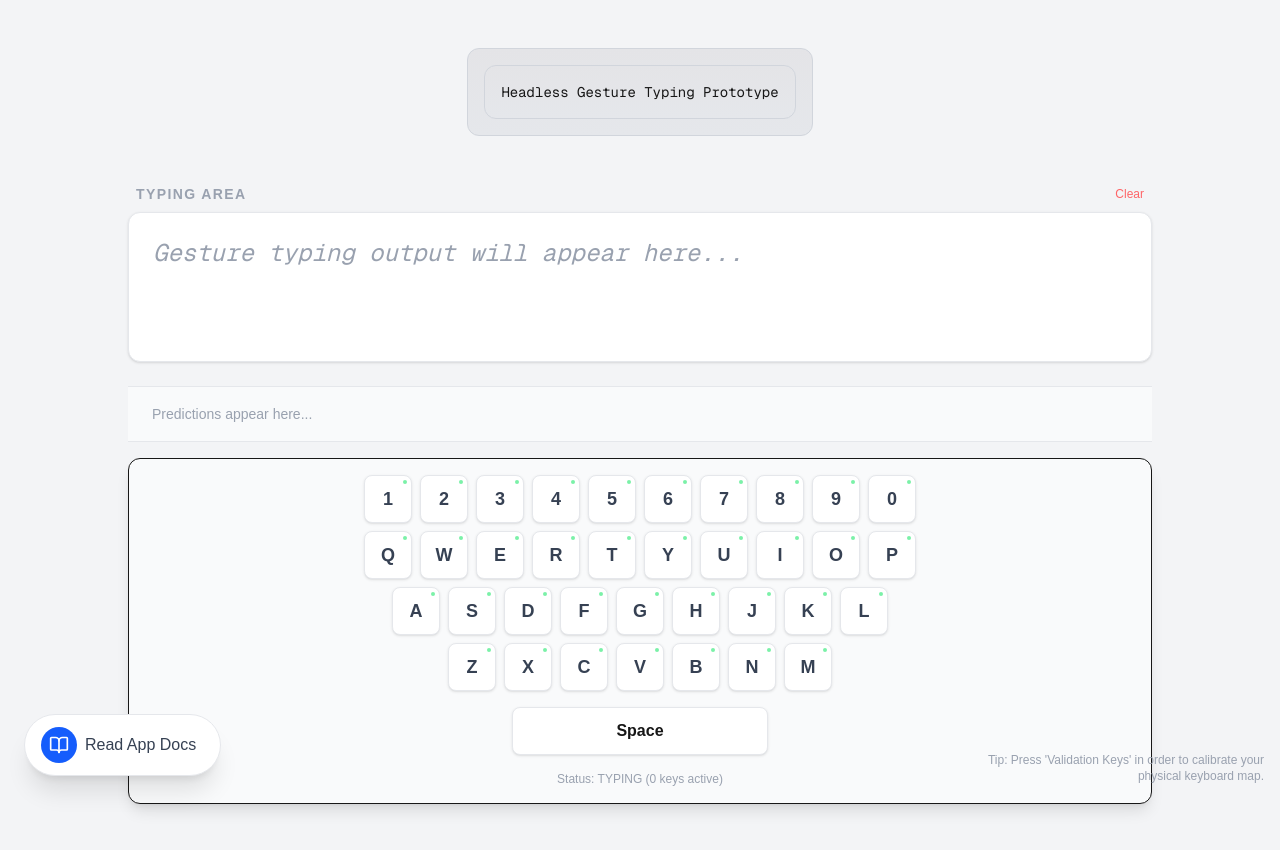
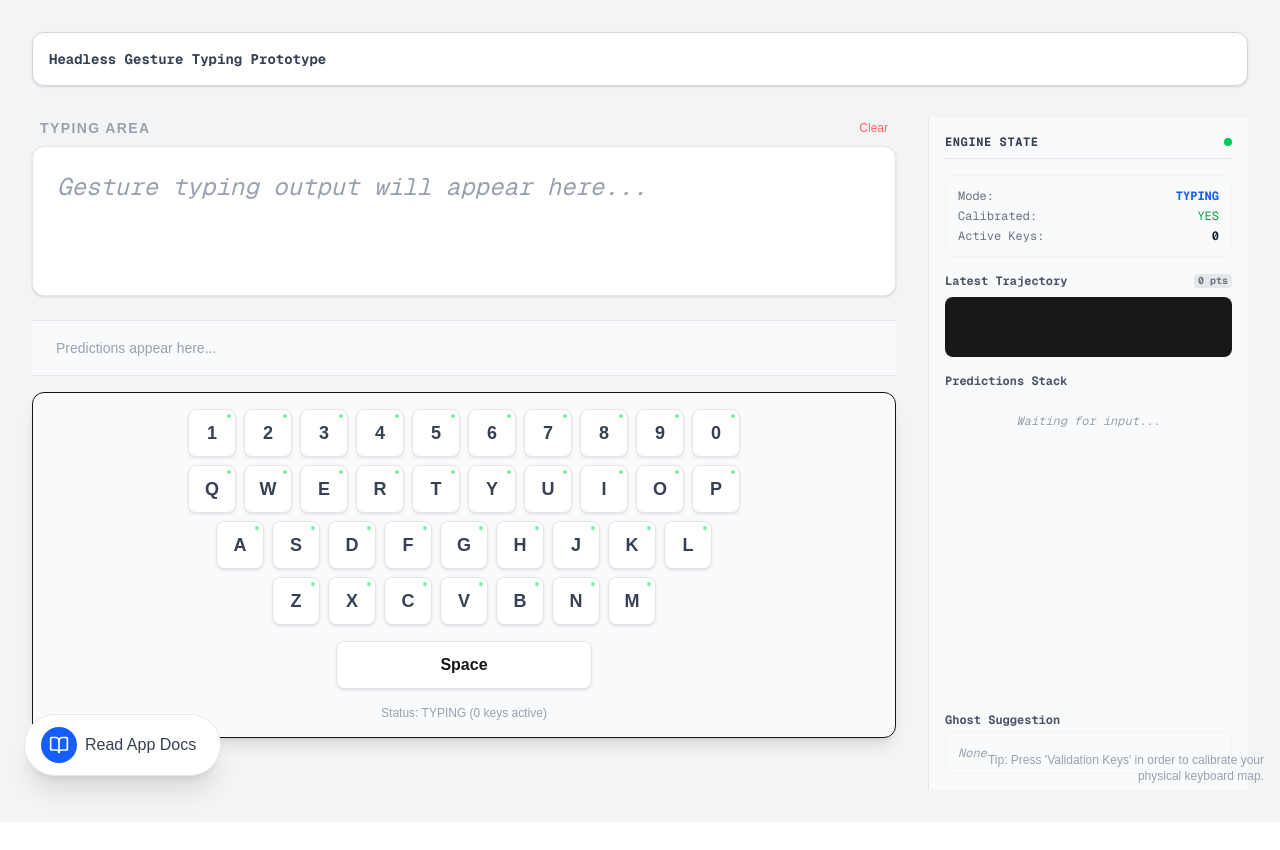
Before and after one commit to ElkanHub/Gesture-Typing-Google-Hackathon, a Next.js app: page / in a window 1280 px wide. After the commit the page ends 822 px from the top, so only its background shows below. Built offline with nearby package versions, Linux system fonts and the light colour scheme.

Commit message:
added system analytics

```diff
--- a/app/page.tsx
+++ b/app/page.tsx
@@ -3,6 +3,7 @@ import { PredictionBar } from "@/components/ui/prediction-bar";
 import { Keyboard } from "@/components/ui/keyboard";
 import { GestureProvider } from "@/components/gesture-context";
 import { AppDocModal } from "@/components/app-doc-modal";
+import { InsightPanel } from "@/components/ui/insight-panel";
 import fs from 'fs';
 import path from 'path';
 
@@ -20,25 +21,37 @@ export default async function Home() {
   const docContent = await getDocContent();
 
   return (
-    <main className="flex min-h-screen flex-col items-center justify-between p-12 bg-gray-100">
+    <main className="flex min-h-screen flex-col items-center p-8 bg-gray-100">
 
       {/* App Documentation Viewer */}
       <AppDocModal content={docContent} />
 
       <GestureProvider>
-        <div className="z-10 max-w-5xl w-full items-center justify-between font-mono text-sm lg:flex border-b border-gray-300 bg-gradient-to-b from-zinc-200 pb-6 pt-8 backdrop-blur-2xl dark:border-neutral-800 dark:bg-zinc-800/30 dark:from-inherit lg:static lg:w-auto  lg:rounded-xl lg:border lg:bg-gray-200 lg:p-4 lg:dark:bg-zinc-800/30">
-          <p className="fixed left-0 top-0 flex w-full justify-center border-b border-gray-300 bg-gradient-to-b from-zinc-200 pb-6 pt-8 backdrop-blur-2xl dark:border-neutral-800 dark:bg-zinc-800/30 dark:from-inherit lg:static lg:w-auto  lg:rounded-xl lg:border lg:bg-gray-200 lg:p-4 lg:dark:bg-zinc-800/30">
+        {/* Header */}
+        <div className="z-10 w-full max-w-7xl items-center justify-between font-mono text-sm lg:flex border-b border-gray-300 bg-white pb-6 pt-8 backdrop-blur-2xl lg:static lg:rounded-xl lg:border lg:bg-white lg:p-4 shadow-sm mb-8">
+          <p className="flex w-full justify-center lg:justify-start font-bold text-gray-700">
             Headless Gesture Typing Prototype
           </p>
         </div>
 
-        <div className="w-full max-w-5xl mt-12 flex flex-col gap-6">
-          <TypingArea />
+        <div className="flex flex-col lg:flex-row gap-8 w-full max-w-7xl">
 
-          <div className="flex flex-col gap-4">
-            <PredictionBar />
-            <Keyboard />
+          {/* Left Column: Typing Interface */}
+          <div className="flex-grow flex flex-col gap-6">
+            <TypingArea />
+            <div className="flex flex-col gap-4">
+              <PredictionBar />
+              <Keyboard />
+            </div>
           </div>
+
+          {/* Right Column: Insight Panel */}
+          <div className="hidden lg:block shrink-0">
+            <div className="sticky top-8">
+              <InsightPanel />
+            </div>
+          </div>
+
         </div>
       </GestureProvider>
 
--- a/components/gesture-context.tsx
+++ b/components/gesture-context.tsx
@@ -31,6 +31,13 @@ export interface GestureContextType {
     // Actions
     selectPrediction: (word: string) => void;
     clearText: () => void;
+
+    // Debugging
+    debugState: {
+        lastSequence: string | null;
+        anchors: string[];
+        rawPath: Point[];
+    };
 }
 
 const GestureContext = createContext<GestureContextType | undefined>(undefined);
@@ -64,6 +71,9 @@ export const GestureProvider = ({ children }: { children: ReactNode }) => {
     // Ghost Path State (NEW)
     const [ghostWord, setGhostWord] = useState<string | null>(null);
     const [ghostTrajectory, setGhostTrajectory] = useState<Point[]>([]);
+
+    // Debug State
+    const [debugAnchors, setDebugAnchors] = useState<string[]>([]);
 
     // Ref for trajectory to avoid closure staleness in timeout
     const trajectoryRef = useRef<Point[]>([]);
@@ -223,6 +233,8 @@ export const GestureProvider = ({ children }: { children: ReactNode }) => {
 
         console.log("Processing Gesture:", sequence);
         console.log("Anchors Identified:", anchors);
+
+        setDebugAnchors(anchors);
 
         const localMatch = PatternStore.getMatch(sequence);
         if (localMatch) {
@@ -424,7 +436,12 @@ export const GestureProvider = ({ children }: { children: ReactNode }) => {
             ghostWord,
             ghostTrajectory,
             selectPrediction,
-            clearText
+            clearText,
+            debugState: {
+                lastSequence: lastGestureSequence || (trajectory.length > 0 ? "..." : null),
+                anchors: debugAnchors,
+                rawPath: trajectory
+            }
         }}>
             {children}
         </GestureContext.Provider>
--- /dev/null
+++ b/components/ui/insight-panel.tsx
@@ -0,0 +1,112 @@
+"use client";
+
+import { useGesture } from "@/components/gesture-context";
+import { motion, AnimatePresence } from 'framer-motion';
+
+export function InsightPanel() {
+    const {
+        mode,
+        isCalibrated,
+        activeKeys,
+        predictions,
+        ghostWord,
+        committedText,
+        debugState
+    } = useGesture();
+
+    const { lastSequence, anchors, rawPath } = debugState;
+
+    return (
+        <div className="w-80 flex flex-col gap-4 p-4 border-l border-gray-200 bg-white/50 backdrop-blur-sm h-[calc(100vh-8rem)] overflow-y-auto font-mono text-xs">
+            <div className="flex items-center justify-between pb-2 border-b border-gray-200">
+                <h2 className="font-bold text-gray-700 uppercase tracking-wider">Engine State</h2>
+                <div className={`w-2 h-2 rounded-full ${mode === 'TYPING' ? 'bg-green-500 animate-pulse' : 'bg-yellow-500'}`} />
+            </div>
+
+            {/* STATUS CARD */}
+            <div className="bg-gray-50 p-3 rounded-lg border border-gray-100 flex flex-col gap-1">
+                <div className="flex justify-between">
+                    <span className="text-gray-500">Mode:</span>
+                    <span className="font-bold text-blue-600">{mode}</span>
+                </div>
+                <div className="flex justify-between">
+                    <span className="text-gray-500">Calibrated:</span>
+                    <span className={isCalibrated ? "text-green-600" : "text-yellow-600"}>
+                        {isCalibrated ? "YES" : "NO"}
+                    </span>
+                </div>
+                <div className="flex justify-between">
+                    <span className="text-gray-500">Active Keys:</span>
+                    <span className="font-bold text-gray-800">{activeKeys.size}</span>
+                </div>
+            </div>
+
+            {/* LIVE TRAJECTORY */}
+            <div className="flex flex-col gap-2">
+                <h3 className="font-bold text-gray-600 flex justify-between items-center">
+                    Latest Trajectory
+                    <span className="text-[10px] bg-gray-200 px-1 rounded text-gray-500">
+                        {rawPath.length} pts
+                    </span>
+                </h3>
+                <div className="bg-zinc-900 text-green-400 p-3 rounded-lg font-mono text-[10px] overflow-hidden min-h-[60px] flex flex-col justify-end">
+                    {activeKeys.size > 0 && (
+                        <div className="animate-pulse">Recording...</div>
+                    )}
+                    {lastSequence && (
+                        <div className="break-all">
+                            <span className="text-gray-500">raw: </span>
+                            {lastSequence}
+                        </div>
+                    )}
+                    {anchors.length > 0 && (
+                        <div>
+                            <span className="text-gray-500">anchors: </span>
+                            <span className="text-yellow-400">{anchors.join('-')}</span>
+                        </div>
+                    )}
+                </div>
+            </div>
+
+            {/* PREDICTIONS */}
+            <div className="flex flex-col gap-2 flex-grow">
+                <h3 className="font-bold text-gray-600">Predictions Stack</h3>
+                <div className="flex flex-col gap-1">
+                    <AnimatePresence mode='popLayout'>
+                        {predictions.map((word, i) => (
+                            <motion.div
+                                key={word + i}
+                                initial={{ opacity: 0, x: -10 }}
+                                animate={{ opacity: 1, x: 0 }}
+                                exit={{ opacity: 0 }}
+                                className={`p-2 rounded border flex justify-between items-center ${i === 0 ? 'bg-blue-50 border-blue-200 text-blue-900 font-bold' : 'bg-white border-gray-100 text-gray-600'}`}
+                            >
+                                <span>{word}</span>
+                                <span className="text-[10px] opacity-50">#{i + 1}</span>
+                            </motion.div>
+                        ))}
+                    </AnimatePresence>
+                    {predictions.length === 0 && (
+                        <div className="text-gray-400 italic text-center py-4">Waiting for input...</div>
+                    )}
+                </div>
+            </div>
+
+            {/* GHOST PATH */}
+            <div className="mt-auto">
+                <h3 className="font-bold text-gray-600 mb-1">Ghost Suggestion</h3>
+                <div className={`p-3 rounded-lg border transition-colors duration-300 ${ghostWord ? 'bg-cyan-50 border-cyan-200' : 'bg-gray-50 border-gray-100'}`}>
+                    {ghostWord ? (
+                        <div className="flex justify-between items-center">
+                            <span className="text-cyan-700 font-bold text-lg">{ghostWord}</span>
+                            <span className="text-[10px] text-cyan-500 border border-cyan-200 px-1 rounded bg-white">TAB</span>
+                        </div>
+                    ) : (
+                        <span className="text-gray-400 italic">None</span>
+                    )}
+                </div>
+            </div>
+
+        </div>
+    );
+}
--- a/components/ui/keyboard.tsx
+++ b/components/ui/keyboard.tsx
@@ -1,6 +1,7 @@
 "use client";
 
-import { useGesture, Point } from "@/components/gesture-context";
+import { useGesture } from "@/components/gesture-context";
+import { Point } from "@/lib/types";
 import { useEffect, useRef, useState } from "react";
 import { motion, AnimatePresence } from 'framer-motion';
 
```
